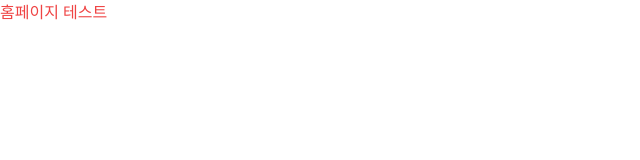
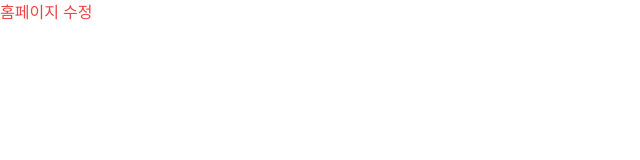
Before and after one commit to leejinyoung111/shopping-front-vue, a Vue app: page / in a window 1280 px wide. Shown: the top 160 px of the page, without its empty margins (0-640 px from the left). Built offline with nearby package versions, Linux system fonts and the light colour scheme.

Commit message:
git test

```diff
--- a/src/views/HomeView.vue
+++ b/src/views/HomeView.vue
@@ -1,5 +1,5 @@
 <script setup></script>
 
 <template>
-  <div class="text-red-500">홈페이지 테스트</div>
+  <div class="text-red-500">홈페이지 수정</div>
 </template>
```
